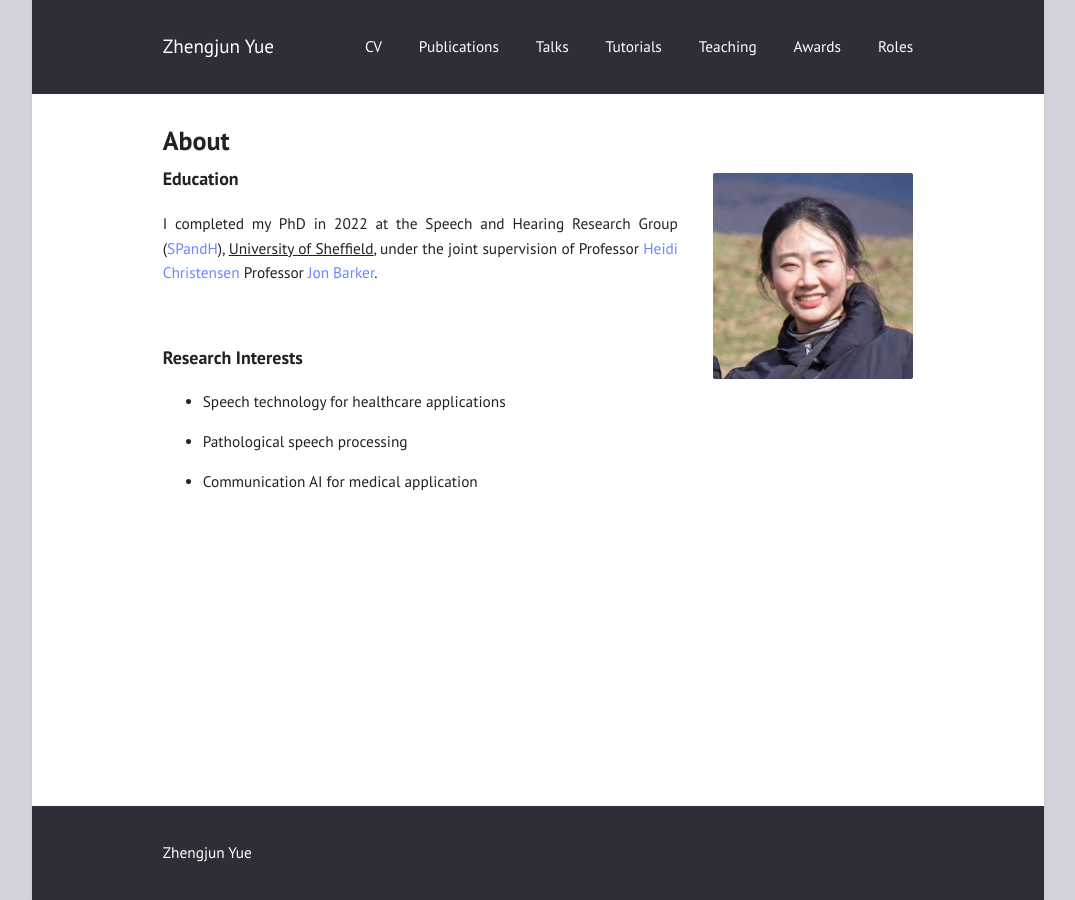
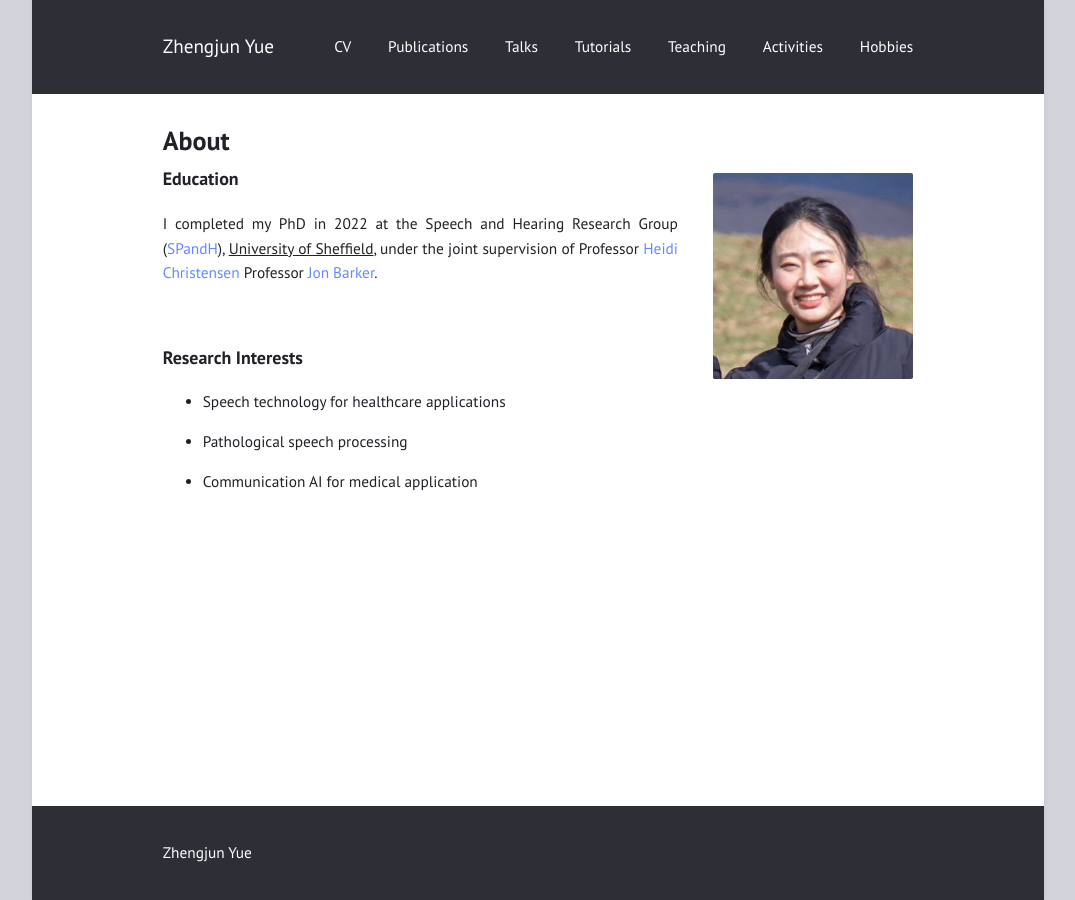
Before and after one commit to zhengjunyue/zhengjunyue.github.io, a Jekyll site: the page built from index.md, in a window 1280 px wide. Shown: the whole page, without its empty margins (102-1177 px from the left). Built offline with Jekyll 4.4.1, drawn with Linux system fonts in a browser that asks for light colours.

Commit message:
Update _config.yml

```diff
--- a/_config.yml
+++ b/_config.yml
@@ -31,8 +31,8 @@ navigation:                # accepts {file, title, url, icon, sidebaricon}
   - {title: "Talks", file: "talks.md"}
   - {title: "Tutorials", file: "tutorial.md"}
   - {title: "Teaching", file: "teachin.md"}
-  - {title: "Awards", file: "award.md"}
-  - {title: "Roles", file: "role.md"}
+  - {title: "Activities", file: "activities.md"}
+  - {title: "Hobbies", file: "hobbies.md"}
 
 
 external:                  # shows a footer with social links - for available icons see fontawesome.com/icons
```
